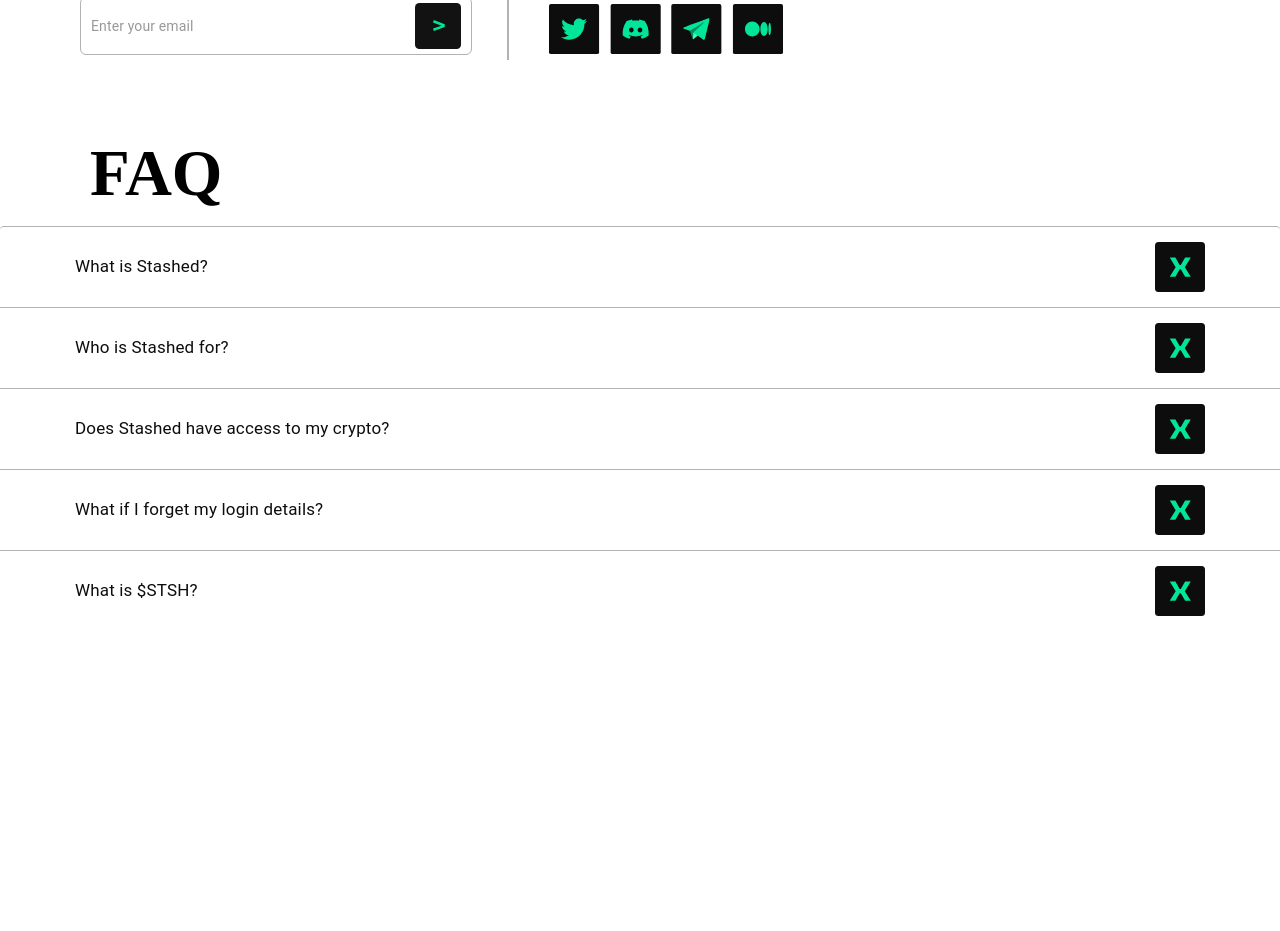
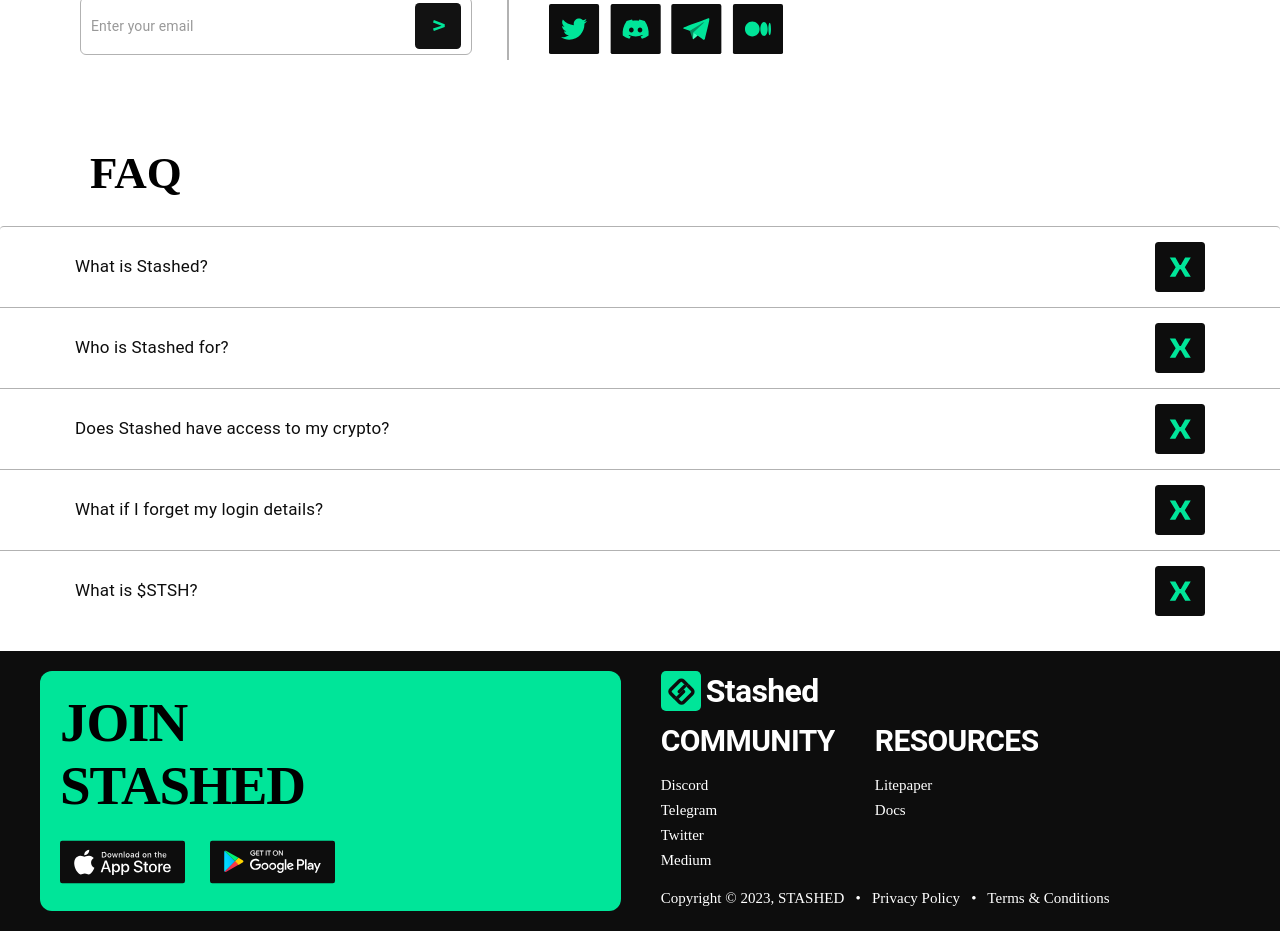
Before and after one commit to BlockApex/stashed-website, a React (Create React App) app: page / in a window 1280 px wide. Shown: the part 2640-3571 px from the top of the page. Before the commit the page ends 3291 px from the top, so only its background shows below. Built offline with nearby package versions, Linux system fonts and the light colour scheme.

Commit message:
update:footer

```diff
--- a/src/App.css
+++ b/src/App.css
@@ -97,7 +97,11 @@ li:nth-child(1) button::before{
   }
 }
 
-
+@media only screen and (max-width: 772px) {
+  .googleStoreButton{
+    margin-left: 10px;
+  }
+}
 @media only screen and (max-width: 600px) {
   .slick-vertical .slick-slide{
     height: 470px  !important;
--- a/src/components/Faqs/index.tsx
+++ b/src/components/Faqs/index.tsx
@@ -1,10 +1,4 @@
-import {
-  Accordion,
-  AccordionSummary,
-  Typography,
-  AccordionDetails,
-  Box,
-} from "@mui/material";
+import { Typography } from "@mui/material";
 import React, { FC, SyntheticEvent, useMemo } from "react";
 import { Cross, Minus } from "../../assets";
 import {
@@ -12,8 +6,6 @@ import {
   AccordionStyled,
   FaqsWrapper,
   Heading,
-  HeroTitle,
-  LogoTitle,
   AccordionDetailsStyled,
 } from "../styled";
 
@@ -45,15 +37,18 @@ const Faqs = () => {
       },
       {
         question: "Does Stashed have access to my crypto?",
-        answer: "",
+        answer:
+          "No, Stashed never has access to your funds. Stashed uses non-custodial technology, which means that you have full control over your crypto.",
       },
       {
         question: "What if I forget my login details?",
-        answer: "",
+        answer:
+          "Don’t worry! Stashed sets up a unique recovery method when you sign up, which means that you can recover with just two of your recovery shares; your gmail, backup password, & phone number.",
       },
       {
         question: "What is $STSH?",
-        answer: "",
+        answer:
+          "$STSH is the token for Stashed, which can be used to pay for gas on any chain, gives you discounts on purchases + gives you cashback whenever you pay for transactions in $STSH! Coming soon!",
       },
     ],
     []
--- /dev/null
+++ b/src/components/Footer/index.tsx
@@ -0,0 +1,105 @@
+import { Box } from "@mui/material";
+import React, { useMemo } from "react";
+import { AppStore, GoogleStore, Logo } from "../../assets";
+import PlatformList from "../PlatformList";
+import {
+  ButtonsWrapper,
+  FooterHeading,
+  FooterLeftBox,
+  FooterRightBox,
+  FooterWrapper,
+  LogoImage,
+  LogoTitle,
+  SubTitle,
+} from "../styled";
+
+const Footer = () => {
+  const communityPlatformList = useMemo(
+    () => [
+      {
+        name: "Discord",
+        link: "",
+      },
+      {
+        name: "Telegram",
+        link: "",
+      },
+      {
+        name: "Twitter",
+        link: "",
+      },
+      {
+        name: "Medium",
+        link: "",
+      },
+    ],
+    []
+  );
+
+  const resourcesPlatformList = useMemo(
+    () => [
+      { name: "Litepaper", link: "" },
+      { name: "Docs", link: "" },
+    ],
+    []
+  );
+  return (
+    <FooterWrapper>
+      <FooterLeftBox>
+        {" "}
+        <FooterHeading style={{ padding: "0px" }}>
+          JOIN <br /> STASHED
+        </FooterHeading>
+        <ButtonsWrapper>
+          <img
+            src={AppStore}
+            alt="appStoreButton"
+            width={125}
+            height={50}
+            className="cursor"
+          />
+          <img
+            src={GoogleStore}
+            alt="googleStoreButton"
+            width={125}
+            height={50}
+            className="cursor googleStoreButton"
+          />{" "}
+        </ButtonsWrapper>
+      </FooterLeftBox>
+      <FooterRightBox>
+        <Box display="flex" alignItems="center" mb={0}>
+          <LogoImage src={Logo} alt="Name Logo" width={40} height={40} />
+
+          <LogoTitle variant="h1" noWrap color="white">
+            Stashed
+          </LogoTitle>
+        </Box>
+        <Box
+          display="flex"
+          flexDirection={{
+            xs: "row",
+            sm: "column",
+            md: "row",
+            lg: "row",
+          }}
+        >
+          <PlatformList
+            heading="COMMUNITY"
+            platformList={communityPlatformList}
+          />
+          <PlatformList
+            heading="RESOURCES"
+            platformList={resourcesPlatformList}
+          />
+        </Box>
+        <SubTitle color="#fff">
+          Copyright © 2023, STASHED &nbsp; • &nbsp; Privacy Policy &nbsp; •
+          &nbsp; Terms & Conditions
+        </SubTitle>
+      </FooterRightBox>
+    </FooterWrapper>
+  );
+};
+
+export default Footer;
--- /dev/null
+++ b/src/components/PlatformList/index.tsx
@@ -0,0 +1,30 @@
+import { Box } from "@mui/material";
+import { FC } from "react";
+
+import { PlatformList as PROPS } from "../../interfaces";
+import { LogoTitle, SubTitle } from "../styled";
+
+const PlatformList: FC<PROPS> = ({ platformList, heading }) => {
+  return (
+    <Box display="flex" flexDirection="column" mr={5}>
+      <LogoTitle
+        variant="h4"
+        noWrap
+        color="white"
+        sx={{ fontSize: { md: "30px" }, marginLeft: "0px" }}
+        mb={2}
+      >
+        {heading}
+      </LogoTitle>
+      {platformList.map((platform, key) => {
+        return (
+          <SubTitle key={key} style={{ color: "#ffff" }}>
+            {platform.name}
+          </SubTitle>
+        );
+      })}
+    </Box>
+  );
+};
+
+export default PlatformList;
--- a/src/components/index.ts
+++ b/src/components/index.ts
@@ -7,6 +7,8 @@ import Banner from "./Banner";
 import CommunitySection from "./Community";
 import TitleAndSubTitle from "./TitleAndSubTitle";
 import Faqs from "./Faqs";
+import Footer from "./Footer";
+import PlatformList from "./PlatformList";
 
 export {
   NavBar,
@@ -18,4 +20,6 @@ export {
   CommunitySection,
   TitleAndSubTitle,
   Faqs,
+  Footer,
+  PlatformList,
 };
--- a/src/components/styled/index.ts
+++ b/src/components/styled/index.ts
@@ -32,8 +32,9 @@ export const LogoImage = styled("img")(({ theme }) => ({
   },
 }));
 
-export const LogoTitle = styled(Typography)(({ theme }) => ({
-  color: "#0D0D0D",
+export const LogoTitle = styled(Typography)<{ color?: string }>(
+  ({ theme, color }) => ({
+    color: color || "#0D0D0D",
     fontWeight: "bold",
     fontSize: "32px",
     lineHeight: "32px",
@@ -47,7 +48,8 @@ export const LogoTitle = styled(Typography)(({ theme }) => ({
       fontSize: "17px",
       fontWeight: "bolder",
     },
-})) as typeof Typography;
+  })
+) as typeof Typography;
 
 export const TabBox = styled(Box)(({ theme }) => ({
   display: "flex",
@@ -367,11 +369,12 @@ export const Title = styled("p")(() => ({
   textTransform: "capitalize",
 }));
 
-export const SubTitle = styled("p")(() => ({
+export const SubTitle = styled("p")<{ color?: string }>(({ color }) => ({
   margin: "0px",
   fontSize: "15px",
   fontWeight: 400,
   lineHeight: "25px",
+  color: color || "#000",
 }));
 
 export const StyledInputBase = styled(InputBase)(({ theme }) => ({
@@ -412,7 +415,7 @@ export const FaqsWrapper = styled("div")(() => ({
 }));
 
 export const Heading = styled("p")(({ theme }) => ({
-  fontSize: "65px",
+  fontSize: "45px",
   fontWeight: 860,
   lineHeight: "86px",
 
@@ -453,7 +456,7 @@ export const AccordionStyled = styled(Accordion)(({ theme }) => ({
 
 export const AccordionSummaryStyled = styled(AccordionSummary)(({ theme }) => ({
   padding: "5px 35px ",
-  // border: "2px solid red",
+
   "& .MuiAccordionSummary-content": {
     margin: 0,
   },
@@ -467,5 +470,65 @@ export const AccordionDetailsStyled = styled(AccordionDetails)(() => ({
   borderRadius: "3px",
   padding: "25px",
   marginTop: "10px",
-  // opacity: 0.2,
 }));
+
+export const FooterWrapper = styled("div")(({ theme }) => ({
+  padding: "20px 40px",
+  display: "flex",
+
+  boxSizing: "border-box",
+  background: "#0D0D0D",
+  [theme.breakpoints.down(772)]: {
+    padding: "20px 15px",
+  },
+  [theme.breakpoints.down("sm")]: {
+    flexDirection: "column",
+  },
+}));
+
+export const FooterLeftBox = styled("div")(({ theme }) => ({
+  height: "100%",
+  width: "600px",
+  background: "#00E599",
+  display: "flex",
+  flexDirection: "column",
+  justifyContent: "space-between",
+  padding: "20px",
+  borderRadius: "12px",
+  boxSizing: "border-box",
+  [theme.breakpoints.down(772)]: {
+    padding: "10px",
+  },
+  [theme.breakpoints.down("lg")]: {
+    width: "50%",
+  },
+  [theme.breakpoints.down("sm")]: {
+    width: "100%",
+  },
+}));
+
+export const FooterRightBox = styled("div")(({ theme }) => ({
+  display: "flex",
+  flexDirection: "column",
+  justifyContent: "space-between",
+  marginLeft: "40px",
+  width: "50%",
+  boxSizing: "border-box",
+  [theme.breakpoints.down(772)]: {
+    marginLeft: "10px",
+  },
+  [theme.breakpoints.down("sm")]: {
+    width: "100%",
+    marginLeft: "0px",
+    marginTop: "40px",
+  },
+}));
+
+export const FooterHeading = styled("p")(() => ({
+  padding: "0px",
+  margin: "0px",
+  fontSize: "55px",
+  fontWeight: 860,
+  letterSpacing: "-0.02em",
+  textTransform: "uppercase",
+}));
--- a/src/pages/landing/index.tsx
+++ b/src/pages/landing/index.tsx
@@ -1,6 +1,7 @@
 import {
   CommunitySection,
   Faqs,
+  Footer,
   Hero,
   NavBar,
   Slider,
@@ -17,6 +18,7 @@ const Landing = () => {
       <Slider />
       <CommunitySection />
       <Faqs />
+      <Footer />
     </LandingPageWrapper>
   );
 };
```
Also changed, not shown: src/interfaces/index.ts (+8 -0 lines). Lines whose indentation alone changed are shown as unchanged.
